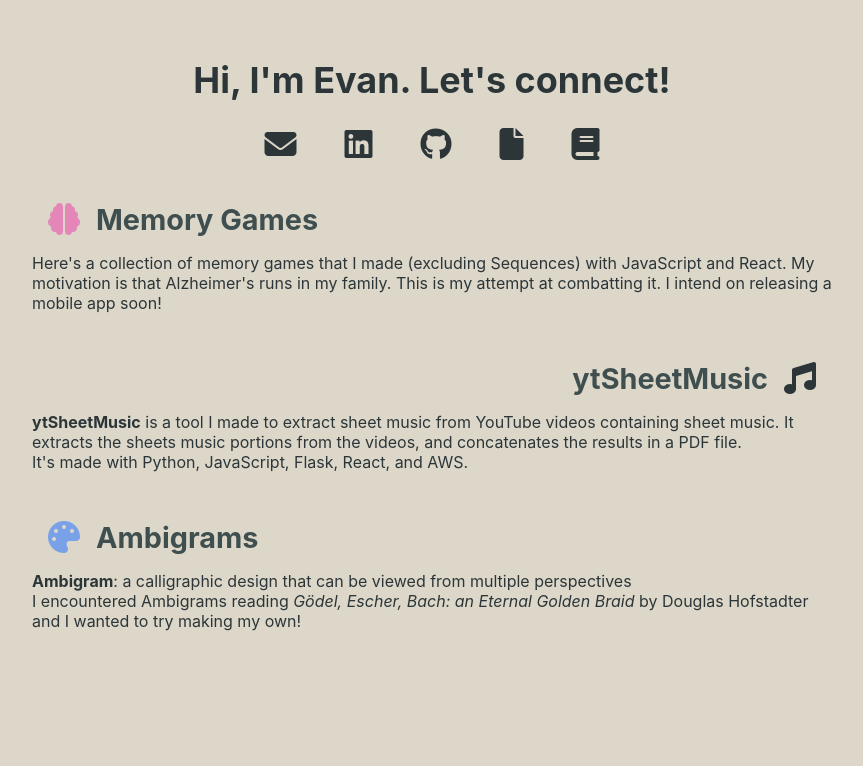
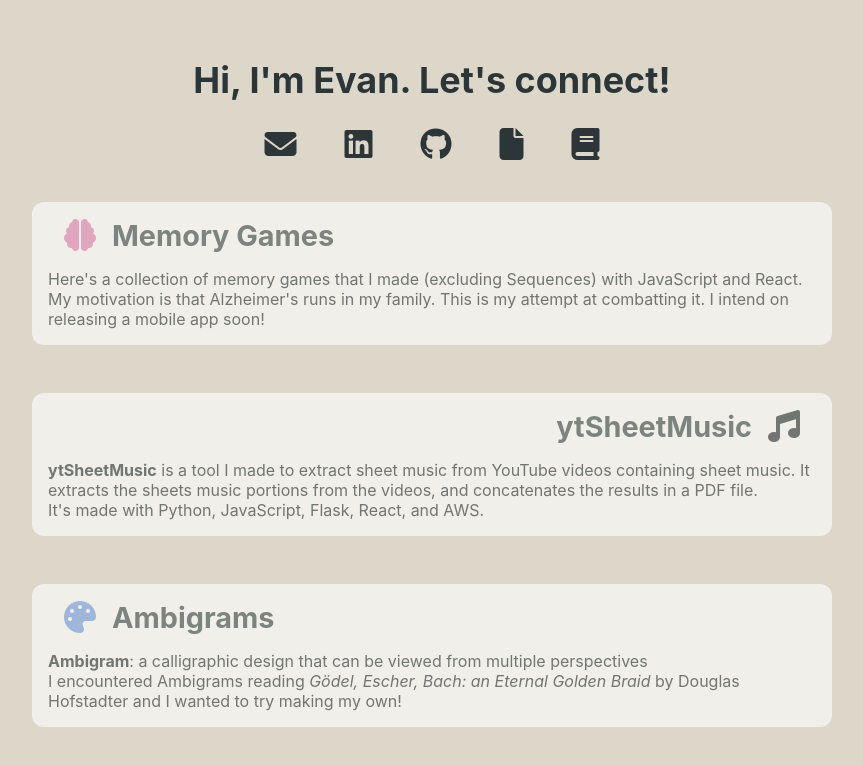
Before and after one commit to Wubaboo/website, a React (Create React App) app: page / in a window 1280 px wide. Shown: the top 766 px of the page, without its empty margins (208-1071 px from the left). Built offline with nearby package versions, Linux system fonts and the light colour scheme.

Commit message:
transparent nav cards

```diff
--- a/src/styles/NavCard.css
+++ b/src/styles/NavCard.css
@@ -3,6 +3,9 @@
   flex-direction: column;
   align-items: flex-start;
   border: 0px solid black;
+  background-color: white;
+  opacity: 0.6;
+  padding: 1em;
   border-radius: 12px;
   margin-bottom: 3rem;
   min-width: 10em;
@@ -10,6 +13,10 @@
   max-width: 50em;
   text-decoration: none;
   color: var(--color-dark);
+}
+
+.nav-card:hover {
+  opacity: 0.9;
 }
 
 .nav-card-title {
```
Also changed, not shown: 1 other file (tests, documents, lock files or other folders).
